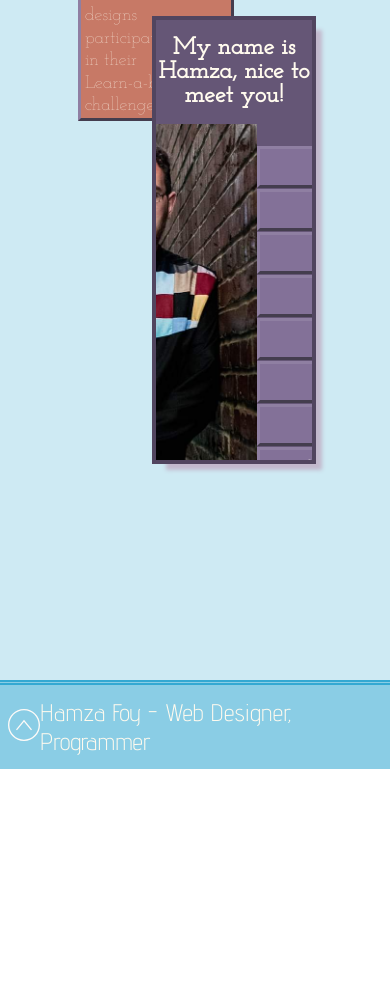
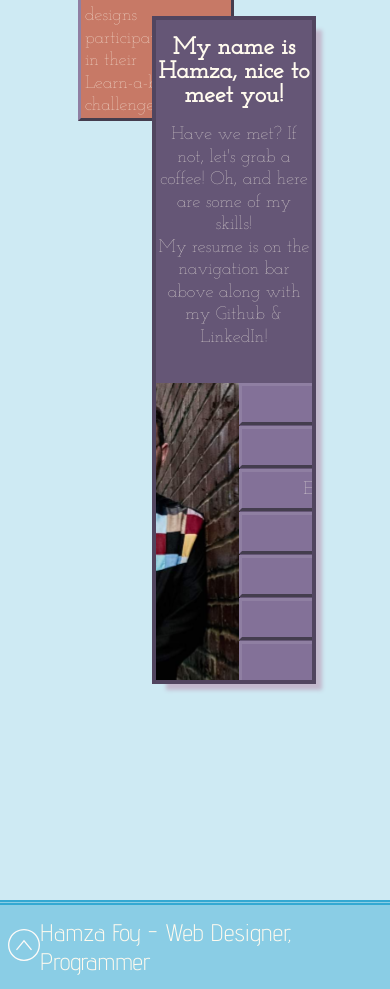
Before and after one commit to hamzafoy/hamza_foy_portfolio, a React (Create React App) app in the folder hamza-foy-portfolio/: page / in a window 390 px wide. Shown: the part 2620-3609 px from the top of the page. Before the commit the page ends 3389 px from the top, so only its background shows below. Built offline with nearby package versions, Linux system fonts and the light colour scheme.

Commit message:
finish the React build for desktop display for my portfolio site. Next steps will be to ensure mobile-friendly version is laid out correctly.

```diff
--- a/hamza-foy-portfolio/src/App.css
+++ b/hamza-foy-portfolio/src/App.css
@@ -1,6 +1,6 @@
 .App {
   display: grid;
   grid-template-columns: 20% 20% 20% 20% 20%;
-  grid-template-rows: 220px 220px 220px 220px 220px 220px 220px 220px 220px 220px 220px 220px 220px 220px 220px;
+  grid-template-rows: 220px 220px 220px 220px 220px 220px 220px 220px 220px 220px 220px 220px 220px 220px 220px 220px;
   background-color: #CEEAF3;
 }
--- a/hamza-foy-portfolio/src/Resume/Resume.css
+++ b/hamza-foy-portfolio/src/Resume/Resume.css
@@ -9,11 +9,36 @@
     background-color: #CEEAF3;
 } */
 
+.anchors {
+    display: inline-block;
+    position: relative;
+    color: #fffaee;
+    text-decoration: none;
+}
+
+.anchors:after {
+    position: absolute;
+    content: '';
+    width: 100%;
+    transform: scaleX(0);
+    transform-origin: bottom right;
+    height: 1px;
+    bottom: 0;
+    left: 0;
+    background-color: #C2B8CC;
+    transition: transform 0.5s ease-out;
+}
+
+.anchors:hover:after {
+    transform: scaleX(1);
+    transform-origin: bottom left;
+}
+
 .resume-container {
     grid-column-start: 3;
     grid-column-end: 5;
     grid-row-start: 13;
-    grid-row-end: 15;
+    grid-row-end: 16;
     color: #fffaee;
     background-color: #655676;
     box-shadow: 9.5px 9.5px 4px #C2B8CC;
@@ -27,6 +52,14 @@
     text-align: center;
 }
 
+.resume-subheading {
+    font-size: 18px;
+    font-family: 'JosefinSlab-Thin';
+    text-align: center;
+    margin: 0 0 4vh;
+    line-height: 1.25em;
+}
+
 .resume-listing {
     display: flex;
     flex-direction: row;
@@ -34,8 +67,14 @@
 }
 
 .headshot {
-    height: 375x;
+    height: 342px;
     width: 295px;
+    transform: perspective(3000px) rotateY(2deg);
+    transition: transform 1.5s ease 0s;
+}
+
+.headshot:hover {
+    transform: perspective(1500px) rotateY(35deg);
 }
 
 .button-list {
@@ -62,7 +101,7 @@
     align-items: center;
     height: 36px;
     width: 100%;
-    transition: all 0.8s ease;
+    transition: all 1s ease;
     position: absolute;
     top: 0;
     left: 0;
@@ -88,3 +127,16 @@
 .button:hover .button_side.bottom {
     transform: rotateY(0deg);
 }
+
+.current-events {
+    width: 90%;
+    margin: 0 auto;
+}
+
+.current-heading {
+    margin: 4vh 0 1.25vh;
+    font-size: 21px;
+    font-weight: normal;
+    font-family: 'JosefinSlab-Regular';
+    text-align: center;
+}
--- a/hamza-foy-portfolio/src/Resume/Resume.js
+++ b/hamza-foy-portfolio/src/Resume/Resume.js
@@ -10,6 +10,11 @@ class Resume extends React.Component {
                 <h1 className="resume-heading">
                 My name is Hamza, nice to meet you!
                 </h1>
+
+                <p className="resume-subheading">
+                Have we met? If not, let's grab a coffee! Oh, and here are some of my skills!<br/>
+                My resume is on the navigation bar above along with my Github &amp; LinkedIn!
+                </p>
 
                 <section className="resume-listing">
 
@@ -84,8 +89,23 @@ class Resume extends React.Component {
 
                     </div>
 
+                </section>
 
-                </section>
+                <div className="current-events">
+
+                    <h1 className="current-heading">
+                    This is what I am currently working on!
+                    </h1>
+
+                    <p className="resume-subheading">
+                    I am currently working on a multiplayer card game based on a Jordanian variant of Rummy called <a className="anchors" href="https://www.pagat.com/rummy/hand.html" target="_blank" rel="noreferrer">'Hand'</a>.
+                    I have already built out much of the card-dealing logic with vanilla JavaScript and designed the cards
+                    using the app <a className="anchors" href="https://excalidraw.com/" target="_blank" rel="noreferrer">'Excalidraw'</a>.
+                    I will be building the front-end using React and intend to learn <a className="anchors" href="https://socket.io/get-started/" target="_blank" rel="noreferrer">sockets.io</a> to
+                    handle the multiplayer aspects.
+                    </p>
+
+                </div>
 
             </div>
         )
```
